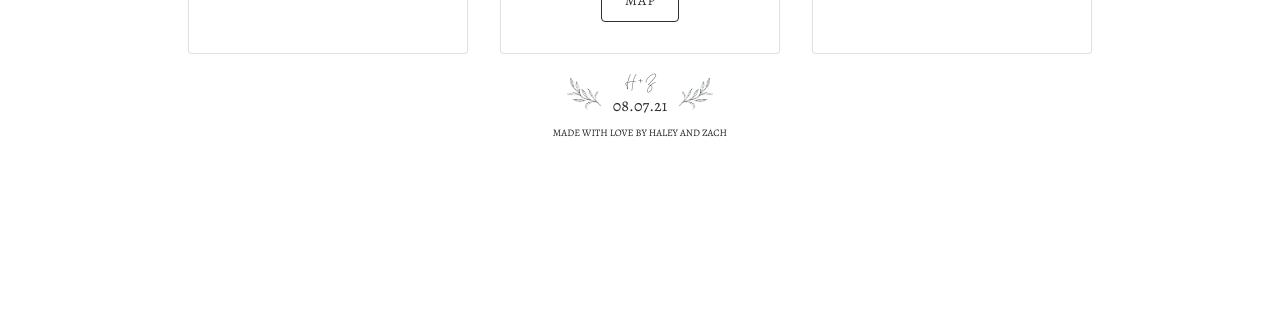
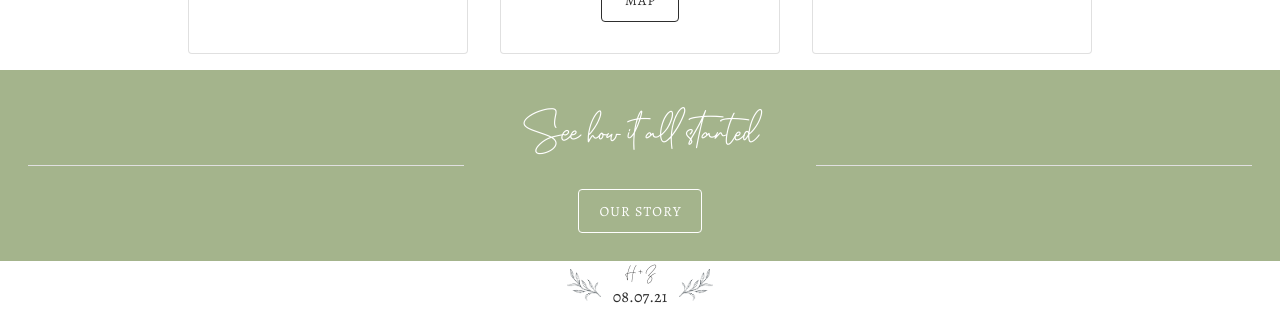
Before and after one commit to zdawz/zach-and-haley-2021, a Vue app: page / in a window 1280 px wide. Shown: the part 1378-1689 px from the top of the page. Before the commit the page ends 1518 px from the top, so only its background shows below. Built offline with nearby package versions, Linux system fonts and the light colour scheme.

Commit message:
Add our story card to home page

```diff
--- a/src/views/Home.vue
+++ b/src/views/Home.vue
@@ -33,6 +33,21 @@
         <v-btn outlined large color="#2e2e2e" to="/rsvp" class="detail-button">RSVP</v-btn>
       </v-card>
     </v-layout>
+
+    <v-card flat tile width="100%" color="#a4b48c" class="our-story-card">
+      <v-layout>
+        <v-col class="our-story-card-divider">
+          <v-divider color="white"></v-divider>
+        </v-col>
+        <v-col class="our-story-card-display">
+          <div class="detail our-story-card-text">See how it all started</div>
+          <v-btn outlined large color="white" to="/our-story" class="detail-button our-story-card-button">Our Story</v-btn>
+        </v-col>
+        <v-col class="our-story-card-divider">
+          <v-divider color="white"></v-divider>
+        </v-col>
+      </v-layout>
+    </v-card>
   </div>
 </template>
 
@@ -116,4 +131,26 @@ export default {
 .detail-button {
   margin: 24px 16px 16px 16px;
 }
+
+.our-story-card {
+  padding: 16px;
+}
+
+.our-story-card-display {
+  max-width: 328px;
+}
+
+.our-story-card-text {
+  color: white;
+  justify-content: center;
+}
+
+.our-story-card-button {
+  margin: 0;
+}
+
+.our-story-card-divider {
+  margin-top: auto;
+  margin-bottom: auto;
+}
 </style>
```
